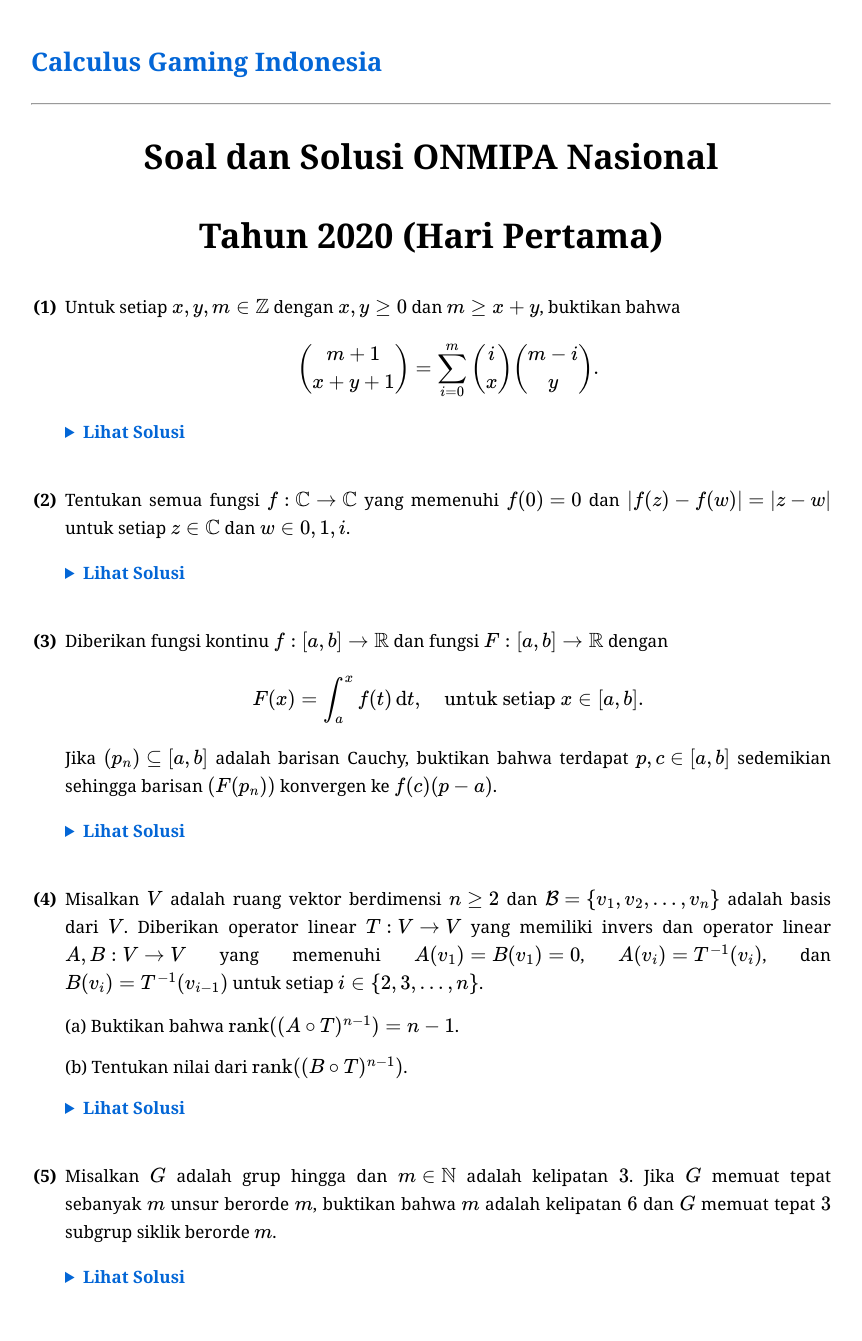
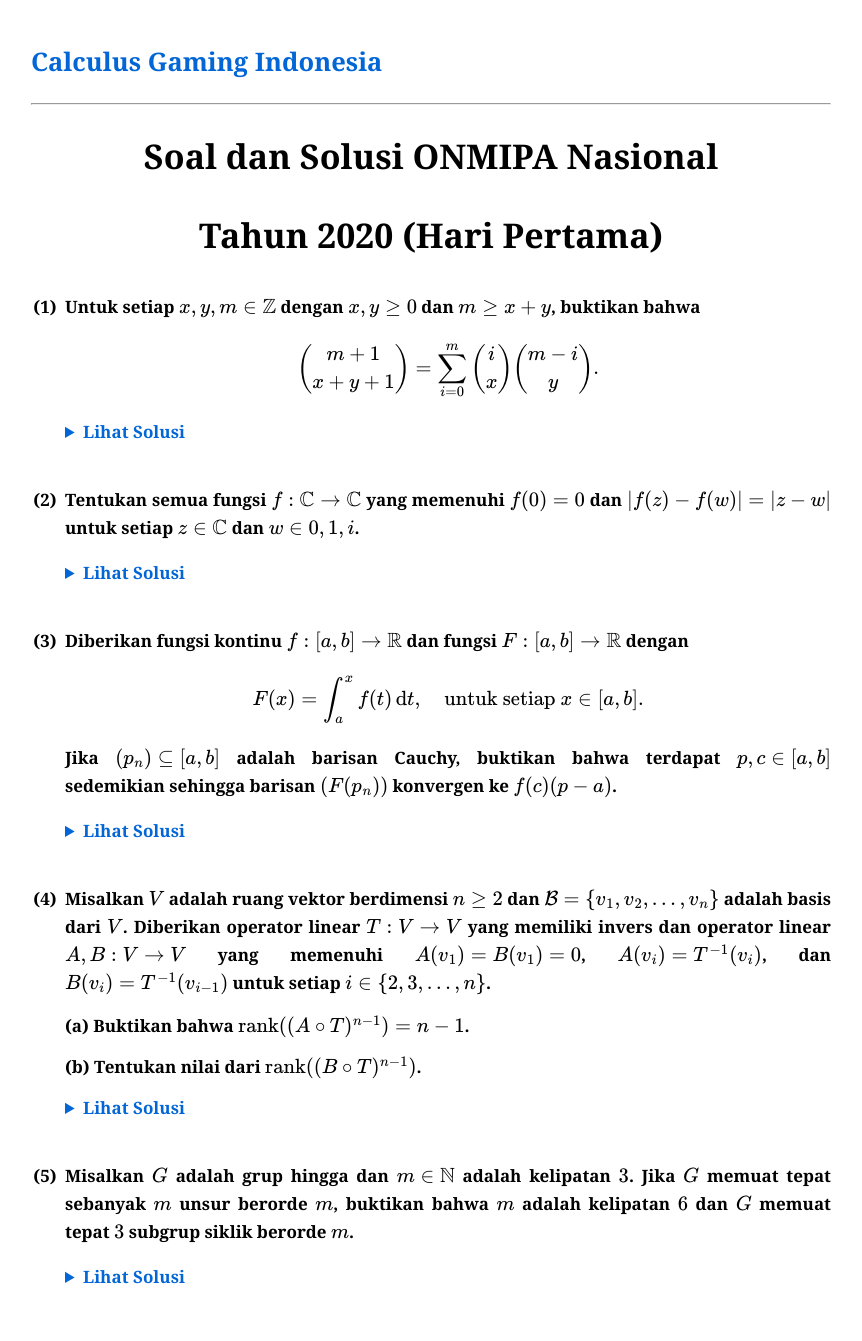
Before and after one commit to calculusgamingindonesia/calculusgamingindonesia.github.io, a Jekyll site: the page built from _posts/2026-06-29-knmipa-nas-20-1.md, in a window 1280 px wide. Shown: the whole page, without its empty margins (209-1071 px from the left). Built offline with Jekyll 4.4.1, drawn with Linux system fonts in a browser that asks for light colours; some web fonts are replaced.

Commit message:
Update default.html

```diff
--- a/_layouts/default.html
+++ b/_layouts/default.html
@@ -18,7 +18,7 @@
         font-family: "Computer Modern Serif", Georgia, "Times New Roman", serif;
         font-size: 17px;
         color: #000000;
-        font-weight: 500;
+        font-weight: 750;
         line-height: 1.65;
         margin: 40px auto;
         max-width: 800px;
@@ -51,7 +51,6 @@
       left: -2em;
       width: 1.5em;
       text-align: right;
-      font-weight: bold;
     }
 
     ol ul {
```
